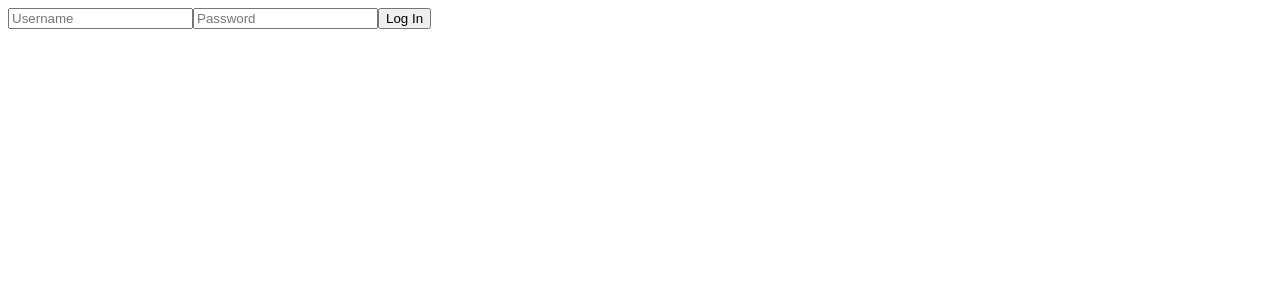
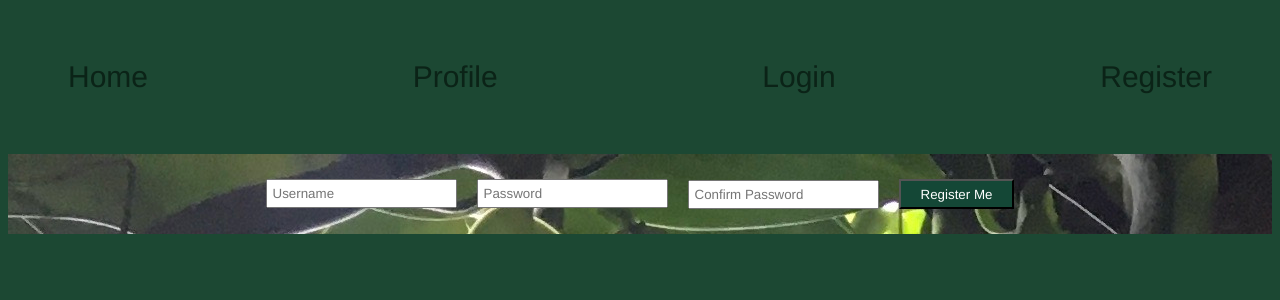
Before and after one commit to Jack-Tillman/StrangersThings, a React (Vite) app in the folder StrangersThings/: page /register in a window 1280 px wide. Shown: the top 300 px of the page. Built offline with nearby package versions, Linux system fonts and the light colour scheme.

Commit message:
session storage, CSS.1

```diff
--- a/StrangersThings/src/App.css
+++ b/StrangersThings/src/App.css
@@ -1 +1,67 @@
-/* main CSS stylesheet */
+* {
+    font-family: 'Franklin Gothic Medium', 'Arial Narrow', Arial, sans-serif
+}
+
+body {
+    background-color: rgb(28, 72, 51);
+}
+
+/* navbar and posts styling */
+
+nav {
+    display: flex;
+    flex-direction: row;
+    justify-content: space-between;
+    margin: 25px;
+    padding: 25px;
+
+}
+
+.nav-item {
+    color: rgb(11, 35, 23);
+    font-size: 30px;
+    text-decoration: none;
+    padding: 10px;
+}
+#post-container {
+    background-color: rgb(19, 48, 34);
+    color: rgb(132, 175, 154);
+    margin: 25px;
+    padding: 25px;
+    width: 225px;
+}
+
+#all-post-container {
+    background-image: url(IMG_5064.JPG);
+    margin: 25px;
+    display: flex;
+    flex-direction: row;
+    flex-wrap: wrap;
+    justify-content: center;
+}
+
+/* login and register forms styling */
+.styleForm {
+    background-image: url(IMG_4990.JPG);
+    display: flex;
+    justify-content: center;
+    padding: 15px;
+}
+
+.input {
+    padding: 5px;
+    margin: 10px;
+}
+
+.button {
+    background-color:rgb(20, 71, 54);
+    color: white;
+    padding-left: 20px;
+    padding-right: 20px;
+    height: 30px;
+    margin: 10px;
+}
+
+.button:hover {
+
+}
--- a/StrangersThings/src/App.jsx
+++ b/StrangersThings/src/App.jsx
@@ -1,6 +1,7 @@
 import { Routes, Route } from 'react-router-dom'
 import { BrowserRouter } from 'react-router-dom';
 import { Home } from './components/Home';
+import Navbar from './components/Navbar';
 import Login from './components/Login';
 import Register from './components/Register';
 import './App.css'
@@ -10,11 +11,13 @@ function App() {
   return (
     <>
     <BrowserRouter>
+    <Navbar />
     <Routes>
       <Route path="/" element={<Home />} />
-      <Route path="/:login" element={<Login />} />
-      <Route path="/:register" element={<Register />} />
+      <Route path="/login" element={<Login />} />
+      <Route path="/register" element={<Register />} />
     </Routes>
+
     </BrowserRouter>
     </>
   )}
--- a/StrangersThings/src/components/Login.jsx
+++ b/StrangersThings/src/components/Login.jsx
@@ -34,9 +34,9 @@ const Login = ({ token, setToken }) => {
 
   return (
     <>
-      <form>
+      <form className="styleForm">
         <label htmlFor="username">
-          <input
+          <input className="input"
             type="text"
             name="username"
             placeholder="Username"
@@ -46,7 +46,7 @@ const Login = ({ token, setToken }) => {
           />
         </label>
         <label htmlFor="password">
-          <input
+          <input className="input"
             type="password"
             name="password"
             id="password"
@@ -59,7 +59,7 @@ const Login = ({ token, setToken }) => {
             onChange={(e) => setPassword(e.target.value)}
           />
         </label>
-        <button onClick={handleUserRegistration}>Log In</button>
+        <button className="button" onClick={handleUserRegistration}>Log In</button>
       </form>
     </>
   );
--- a/StrangersThings/src/components/Navbar.jsx
+++ b/StrangersThings/src/components/Navbar.jsx
@@ -0,0 +1,22 @@
+import { Link } from "react-router-dom";
+
+const Navbar = ({ token }) => {
+  return (
+    <nav>
+      <Link to="/" className="nav-item">
+        Home
+      </Link>
+      <Link to="/profile" className="nav-item">
+        Profile
+      </Link>
+      <Link to="/login" className="nav-item">
+        Login
+      </Link>
+      <Link to="/register" className="nav-item">
+        Register
+      </Link>
+    </nav>
+  );
+};
+
+export default Navbar;
--- a/StrangersThings/src/components/Register.jsx
+++ b/StrangersThings/src/components/Register.jsx
@@ -33,9 +33,9 @@ const Register = ({ token, setToken }) => {
 
   return (
     <>
-      <form>
+      <form className="styleForm">
         <label htmlFor="username">
-          <input
+          <input className="input"
             type="text"
             name="username"
             placeholder="Username"
@@ -45,7 +45,7 @@ const Register = ({ token, setToken }) => {
           />
         </label>
         <label htmlFor="password">
-          <input
+          <input className="input"
             type="password"
             name="password"
             id="password"
@@ -59,7 +59,7 @@ const Register = ({ token, setToken }) => {
           />
         </label>
         <label htmlFor="confirmPassword">
-          <input
+          <input className="input"
             type="password"
             name="confirmPassword"
             id="confirmPassword"
@@ -71,7 +71,7 @@ const Register = ({ token, setToken }) => {
             autoComplete="off"
             onChange={(e) => setConfirmPassword(e.target.value)}
           />
-          <button onClick={handleUserRegistration}>Register Me</button>
+          <button className="button" onClick={handleUserRegistration}>Register Me</button>
         </label>
       </form>
     </>
```
Also changed, not shown: StrangersThings/src/IMG_4990.JPG (added), StrangersThings/src/IMG_5064.JPG (added).
